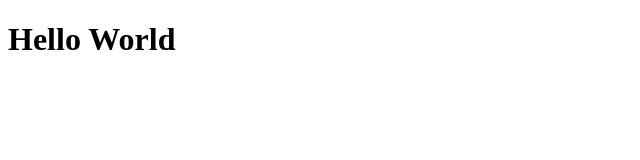
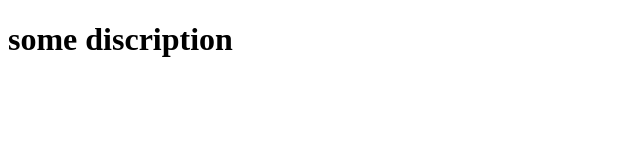
Before and after one commit to MasaSN/demo-repo, a plain HTML site: page index.html in a window 1280 px wide. Shown: the whole page, without its empty margins (0-640 px from the left). Drawn offline with Linux system fonts and the light colour scheme.

Commit message:
#10 fixed and updated

```diff
--- a/index.html
+++ b/index.html
@@ -1,9 +1,9 @@
 <!DOCTYPE html>
 <html>
     <head>
-
+     <title>working zone</title>
     </head>
     <body>
-        <h1>Hello World</h1>
+        <h1>some discription</h1>
     </body>
 </html>
```
